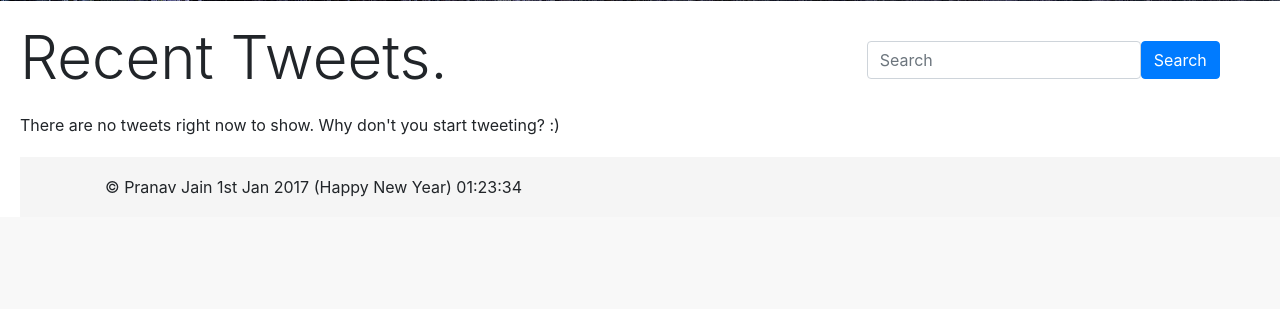
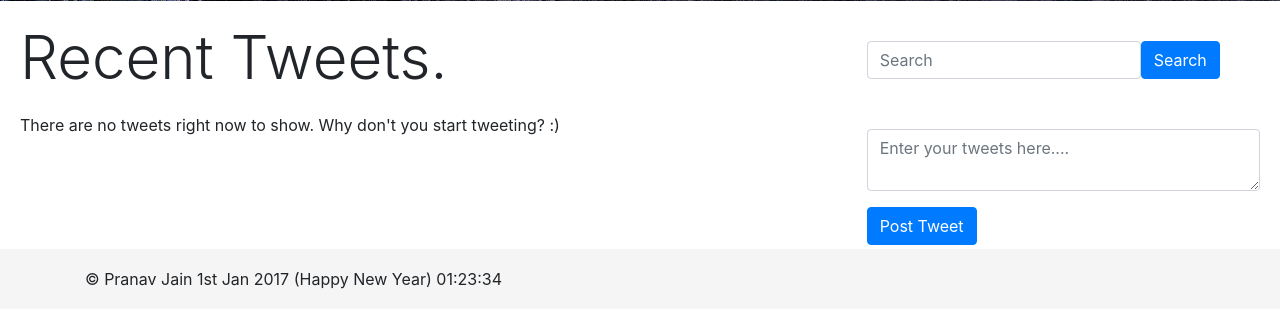
Before and after one commit to pranavj1001/TwitterClone, a PHP site: page /TwitterClone/ in a window 1280 px wide. Shown: the part 635-944 px from the top of the page. Before the commit the page ends 832 px from the top, so only its background shows below. Run offline with PHP 8.4, Linux system fonts and the light colour scheme; a user stored in the database is signed in; data that the repository does not hold is empty; some libraries are stand-ins or nearby versions.

Commit message:
add displatTweet() function and some minor changes

```diff
--- a/controller.php
+++ b/controller.php
@@ -60,7 +60,7 @@
 
                 echo "<div class='tweet'><p><b>".$user['email']."</b> <span class='time'>".timeSince(time() - strtotime($row['datetime']))." ago </span></p>";
 
-                echo "<p>".$row['tweet']."</p>";
+                echo "<p><span class='tweetText'>".$row['tweet']."</span></p>";
 
                 echo "<p> Follow or UnFollow </p></div>";
 
@@ -75,8 +75,21 @@
               <div class="form-group">
                 <input type="text" class="form-control" id="searchBox" placeholder="Search">
               </div>
-              <button class="btn btn-primary">Search</button>
-             </div';
+              <button type="submit" class="btn btn-primary">Search</button>
+             </div>';
+    }
+
+    function displayTweetBox(){
+        if (isset($_SESSION['id'])) {
+            if($_SESSION['id'] > 0){
+                echo '<div class="form newTweetArea">
+              <div class="form-group">
+                <textarea type="text" class="form-control" id="tweetContent" placeholder="Enter your tweets here...."></textarea>
+              </div>
+              <button type="submit" class="btn btn-primary">Post Tweet</button>
+             </div>';
+            }
+        }
     }
 
 ?>
--- a/views/css/styles.css
+++ b/views/css/styles.css
@@ -38,3 +38,10 @@ nav.navbar{
 .searchArea{
     margin-top: 20px;
 }
+.newTweetArea{
+    margin-top: 50px;
+    height: 100px;
+}
+.tweetText{
+    font-family: 'Ubuntu', sans-serif;
+}
--- a/views/header.php
+++ b/views/header.php
@@ -11,6 +11,9 @@
 
     <link rel="stylesheet" href="http://localhost/TwitterClone/views/css/styles.css">
     <link rel="stylesheet" href="http://localhost/TwitterClone/views/css/footerStyle.css">
+
+    <!-- Arima Madurai Font -->
+    <link href="https://fonts.googleapis.com/css?family=Ubuntu" rel="stylesheet">
 
   </head>
   <body>
--- a/views/home.php
+++ b/views/home.php
@@ -7,6 +7,7 @@
       </div>
       <div class="col-md-4">
           <?php displaySearch(); ?>
+          <?php displayTweetBox(); ?>
       </div>
     </div>
 </div>
```
